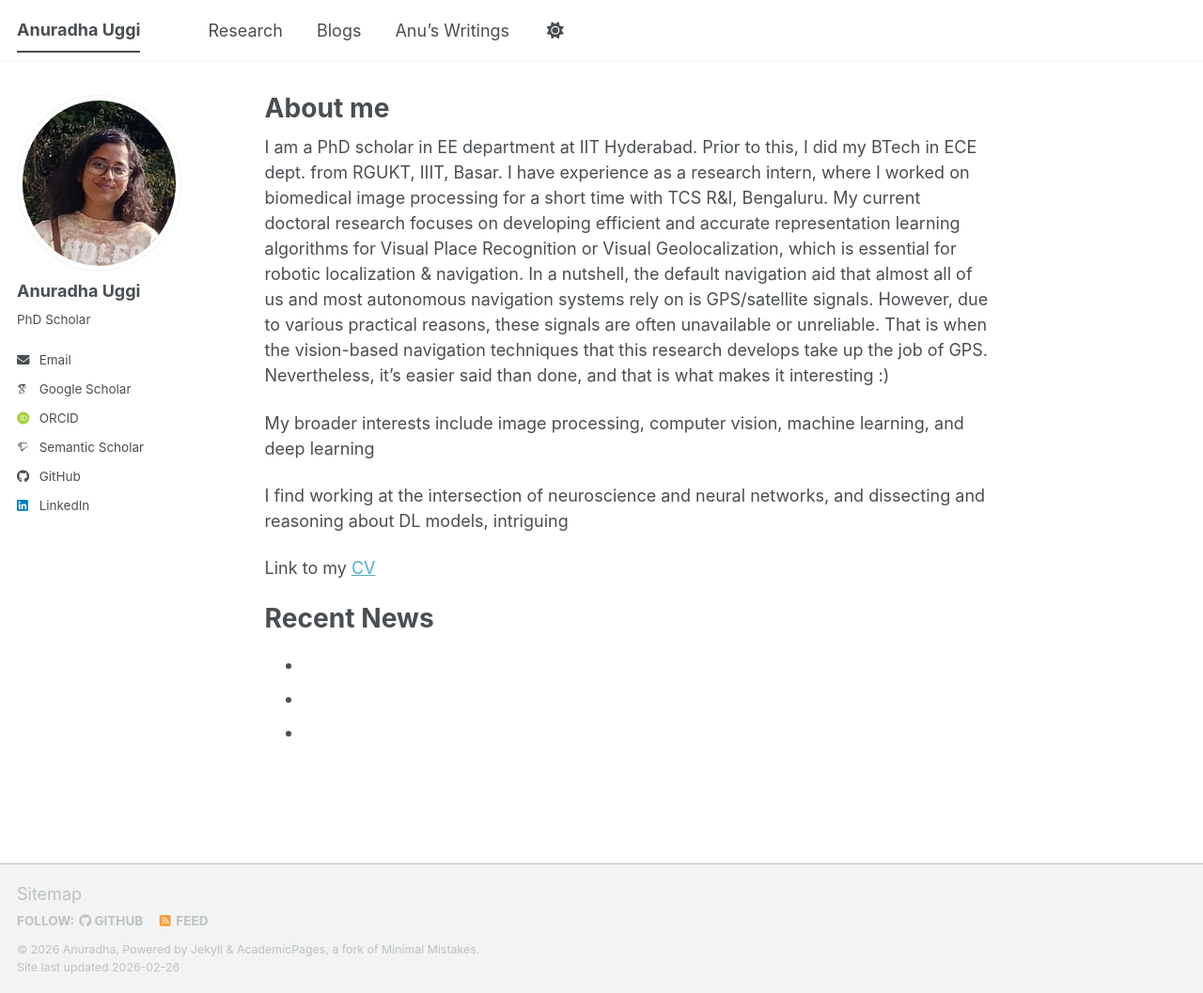
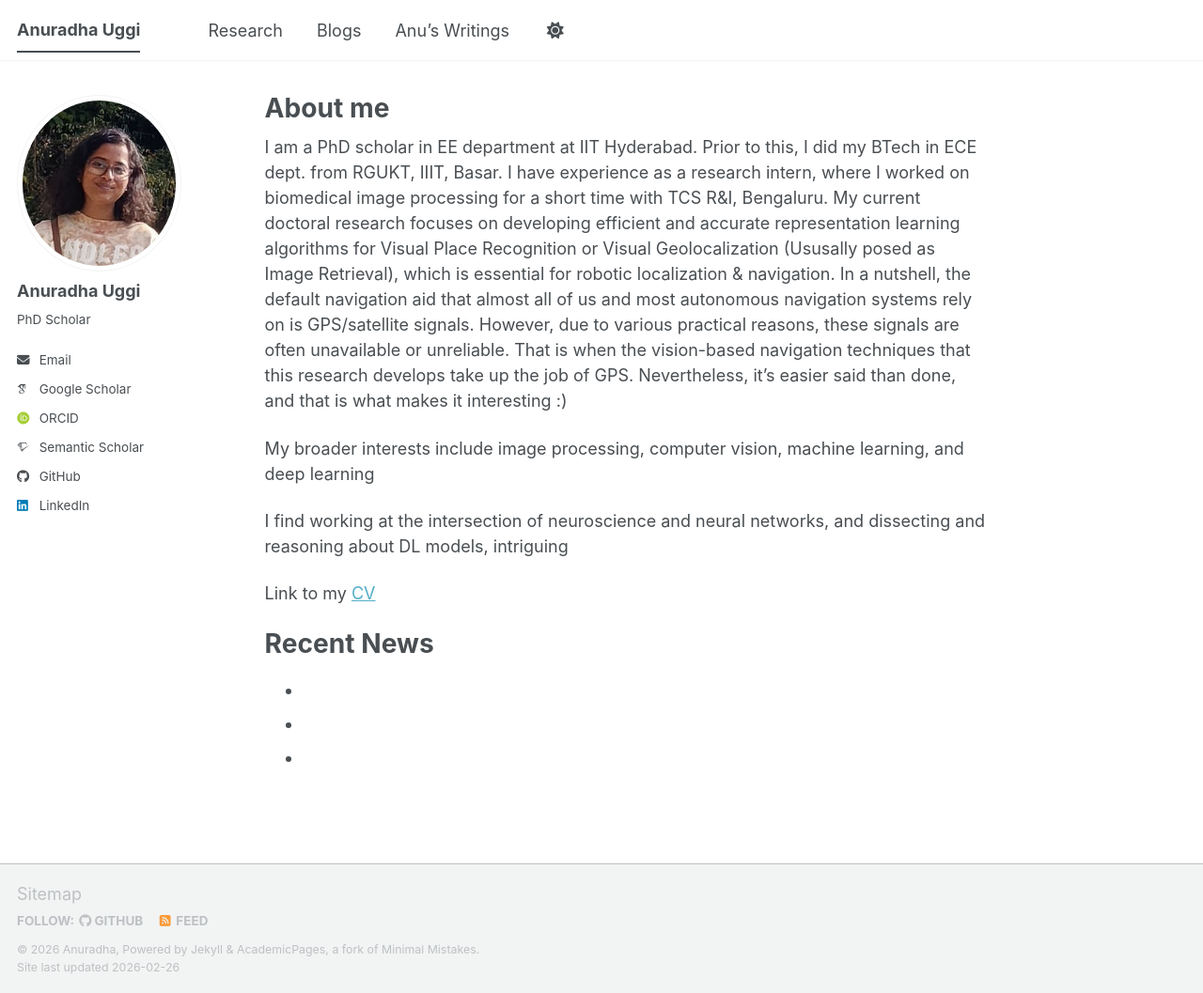
Before and after one commit to Anuradha-Uggi/anuradha-uggi.github.io, a Jekyll site: the page built from _pages/about.md, in a window 1280 px wide and 1057 px high. Shown: the whole window at 94% size. Built offline with Jekyll 4.4.1, drawn with Linux system fonts in a browser that asks for light colours; some web fonts are replaced; a script bundle is joined from its source files by our own code; library files that are not in the unit come from our copies.

Commit message:
Update about.md

```diff
--- a/_pages/about.md
+++ b/_pages/about.md
@@ -7,7 +7,7 @@
   - /about.html
 ---
 
-I am a PhD scholar in EE department at IIT Hyderabad. Prior to this, I did my BTech in ECE dept. from RGUKT, IIIT, Basar. I have experience as a research intern, where I worked on biomedical image processing for a short time with TCS R&I, Bengaluru. My current doctoral research focuses on developing efficient and accurate representation learning algorithms for Visual Place Recognition or Visual Geolocalization, which is essential for robotic localization & navigation. In a nutshell, the default navigation aid that almost all of us and most autonomous navigation systems rely on is GPS/satellite signals. However, due to various practical reasons, these signals are often unavailable or unreliable. That is when the vision-based navigation techniques that this research develops take up the job of GPS. Nevertheless, it's easier said than done, and that is what makes it interesting :)
+I am a PhD scholar in EE department at IIT Hyderabad. Prior to this, I did my BTech in ECE dept. from RGUKT, IIIT, Basar. I have experience as a research intern, where I worked on biomedical image processing for a short time with TCS R&I, Bengaluru. My current doctoral research focuses on developing efficient and accurate representation learning algorithms for Visual Place Recognition or Visual Geolocalization (Ususally posed as Image Retrieval), which is essential for robotic localization & navigation. In a nutshell, the default navigation aid that almost all of us and most autonomous navigation systems rely on is GPS/satellite signals. However, due to various practical reasons, these signals are often unavailable or unreliable. That is when the vision-based navigation techniques that this research develops take up the job of GPS. Nevertheless, it's easier said than done, and that is what makes it interesting :)
 
 My broader interests include image processing, computer vision, machine learning, and deep learning
 
```
